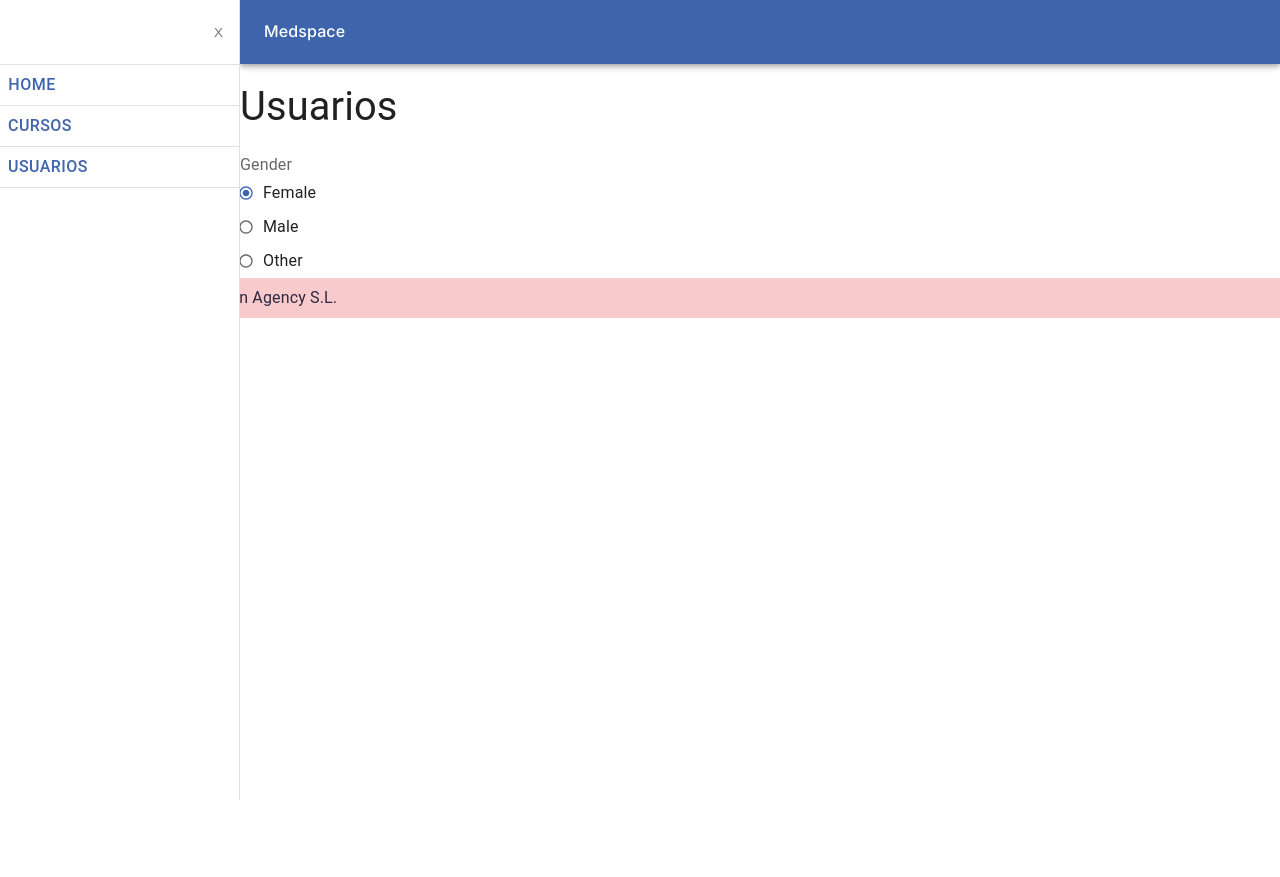
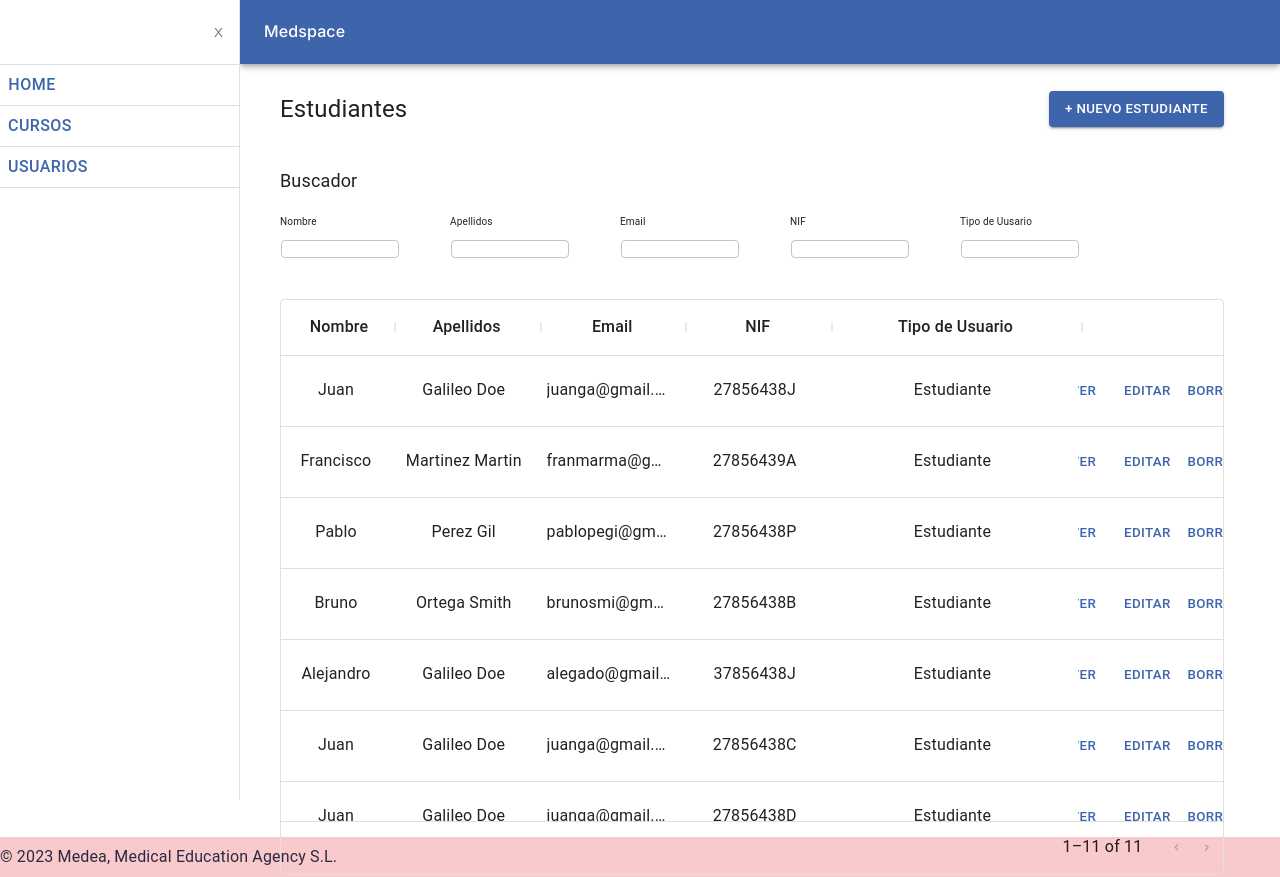
Before and after one commit to Medea-Havas/certificates, a Next.js app: page /usuarios in a window 1280 px wide. Before the commit the page ends 800 px from the top, so only its background shows below. Built offline with nearby package versions, Linux system fonts and the light colour scheme.

Commit message:
Creacion pagina estudiantes

```diff
--- a/pages/usuarios.js
+++ b/pages/usuarios.js
@@ -7,6 +7,48 @@ import {
 } from '@mui/material';
 import Head from 'next/head';
 import styles from '../styles/Users.module.css';
+
+import * as React from 'react';
+import { DataGrid } from '@mui/x-data-grid';
+import { Button } from '@mui/material';
+import { TextField } from '@mui/material';
+
+const columns = [
+  { field: 'nombre', headerName: 'Nombre', width: 110, headerAlign: 'center', align: 'center' },
+  {field: 'apellidos', headerName: 'Apellidos', flex: 1, headerAlign: 'center', align: 'center',},
+  { field: 'email', headerName: 'Email',flex: 1, headerAlign: 'center', align: 'center' },
+  { field: 'id', headerName: 'NIF',flex: 1, headerAlign: 'center', align: 'center' },
+  { field: 'tipo_usuario', headerName: 'Tipo de Usuario', width: 250, headerAlign: 'center', align: 'center' },
+  {
+    field: "buttonAtions",
+    headerName: "",
+    sortable: false,
+    flex: 1,
+    headerAlign: 'center',
+    align: 'center',
+    renderCell: (params) => {
+      const onClick = (e) => {
+      };
+      return <div><Button onClick={onClick} className={styles.buttonStyle}>Ver</Button><Button onClick={onClick} className={styles.buttonStyle}>Editar</Button><Button onClick={onClick} className={styles.buttonStyle}>Borrar</Button></div>;
+    }
+  }
+];
+
+const rows = [
+  {nombre: "Juan", apellidos: "Galileo Doe", email: "juanga@gmail.com", id: "27856438J", tipo_usuario:"Estudiante"},
+  {nombre: "Francisco", apellidos: "Martinez Martin", email: "franmarma@gmail.com", id: "27856439A", tipo_usuario:"Estudiante"},
+  {nombre: "Pablo", apellidos: "Perez Gil", email: "pablopegi@gmail.com", id: "27856438P", tipo_usuario:"Estudiante"},
+  {nombre: "Bruno", apellidos: "Ortega Smith", email: "brunosmi@gmail.com", id: "27856438B", tipo_usuario:"Estudiante"},
+  {nombre: "Alejandro", apellidos: "Galileo Doe", email: "alegado@gmail.com", id: "37856438J", tipo_usuario:"Estudiante"},
+  {nombre: "Juan", apellidos: "Galileo Doe", email: "juanga@gmail.com", id: "27856438C", tipo_usuario:"Estudiante"},
+  {nombre: "Juan", apellidos: "Galileo Doe", email: "juanga@gmail.com", id: "27856438D", tipo_usuario:"Estudiante"},
+  {nombre: "Juan", apellidos: "Galileo Doe", email: "juanga@gmail.com", id: "27856438G", tipo_usuario:"Estudiante"},
+  {nombre: "Juan", apellidos: "Galileo Doe", email: "juanga@gmail.com", id: "27856438E", tipo_usuario:"Estudiante"},
+  {nombre: "Juan", apellidos: "Galileo Doe", email: "juanga@gmail.com", id: "27856437J", tipo_usuario:"Estudiante"},
+  {nombre: "Juan", apellidos: "Galileo Doe", email: "juanga@gmail.com", id: "27856433A", tipo_usuario:"Estudiante"},
+];
+
+
 
 export default function Users() {
   return (
@@ -20,7 +62,7 @@ export default function Users() {
         <meta name='viewport' content='width=device-width, initial-scale=1' />
         <link rel='icon' href='/favicon.ico' />
       </Head>
-      <main className={styles.main}>
+      {/*<main className={styles.main}>
         <h2>Usuarios</h2>
         <FormControl>
           <FormLabel id='demo-radio-buttons-group-label'>Gender</FormLabel>
@@ -38,6 +80,48 @@ export default function Users() {
             <FormControlLabel value='other' control={<Radio />} label='Other' />
           </RadioGroup>
         </FormControl>
+  </main>*/}
+  <main className={styles.main}>
+    <div>
+      <div className={styles.studentsTop}>
+        <text className={styles.typeXLarge}>Estudiantes</text>
+        <Button variant='contained'>+ Nuevo Estudiante</Button>
+      </div>
+      <div className={styles.searcherContainer}>
+        <text className={styles.typeLarge}> Buscador</text>
+          <div className={styles.allSearchers}>
+            <div className={styles.searcherField}>
+              <text className={styles.typeXSmall}>Nombre</text>
+              <TextField id="outlined-basic" label="" variant="outlined" InputLabelProps={{className: styles.input}} InputProps={{className: styles.label}} />
+            </div>
+            <div className={styles.searcherField}>
+              <text className={styles.typeXSmall}>Apellidos</text>
+              <TextField id="outlined-basic" label="" variant="outlined" InputLabelProps={{className: styles.input}} InputProps={{className: styles.label}} />
+            </div>
+            <div className={styles.searcherField}>
+              <text className={styles.typeXSmall}>Email</text>
+              <TextField id="outlined-basic" label="" variant="outlined" InputLabelProps={{className: styles.input}} InputProps={{className: styles.label}} />
+            </div>
+            <div className={styles.searcherField}>
+              <text className={styles.typeXSmall}>NIF</text>
+              <TextField id="outlined-basic" label="" variant="outlined" InputLabelProps={{className: styles.input}} InputProps={{className: styles.label}} />
+            </div>
+            <div className={styles.searcherField}>
+              <text className={styles.typeXSmall}>Tipo de Uusario</text>
+              <TextField id="outlined-basic" label="" variant="outlined" InputLabelProps={{className: styles.input}} InputProps={{className: styles.label}} />
+            </div>
+          </div>
+          <div className={styles.table}>
+            <DataGrid
+              rows={rows}
+              columns={columns}
+              pageSize={11}
+              rowsPerPageOptions={[11]}
+              rowHeight={71}
+            />
+          </div>
+          </div>
+        </div>
       </main>
     </>
   );
--- a/styles/Courses.module.css
+++ b/styles/Courses.module.css
@@ -64,7 +64,18 @@
 }
 
 .table {
-    height: 319px;
+    height: 57vh;
     width: 100%;
-    margin-top:20px;
+    margin-top:40px;
 }
+
+.buttonAtions {
+    display: flex;
+    flex-direction: column;
+}
+
+.buttonStyle {
+    text-transform: capitalize;
+    border: 0.5px solid black;
+    margin-bottom: 5px;
+}
--- a/styles/Users.module.css
+++ b/styles/Users.module.css
@@ -0,0 +1,82 @@
+.typeXLarge{
+    font-size: x-large;
+}
+
+.typeLarge{
+    font-size: large;
+    margin-bottom: 20px;
+    display: block;
+}
+
+.typeMedium{
+    font-size: medium;
+    margin-top: 60px;
+    display: block;
+}
+
+.typeSmall{
+    font-size: small;
+}
+
+.typeXSmall{
+    font-size: x-small;
+}
+
+.studentsTop{
+    padding: 30px 40px;
+    width: 80vw;
+    display: flex;
+    justify-content: space-between;
+}
+
+.searcherContainer{
+    width: 80vw;
+    height: 85vh;
+    padding: 10px 40px;
+}
+
+.input {
+    color: black;
+}
+
+.label {
+    margin-top: 10px;
+    border: 1px solid white;
+    color: black;
+    font-size: x-small;
+    width: 120px;
+    height: 20px;
+}
+
+.searcherField{
+    display: flex;
+    flex-direction: column;
+    padding-right: 50px;
+}
+
+.allSearchers{
+    display: flex;
+    justify-content: left;
+}
+
+.fieldsTitle{
+    display: flex;
+    justify-content: space-between;
+}
+
+.table {
+    height: 72vh;
+    width: 100%;
+    margin-top:40px;
+}
+
+.buttonAtions {
+    display: flex;
+    flex-direction: column;
+}
+
+.buttonStyle {
+    text-transform: capitalize;
+    border: 0.5px solid black;
+    margin-right: 5px;
+}
```
Also changed, not shown: pages/cursos.js (+56 -12 lines).
